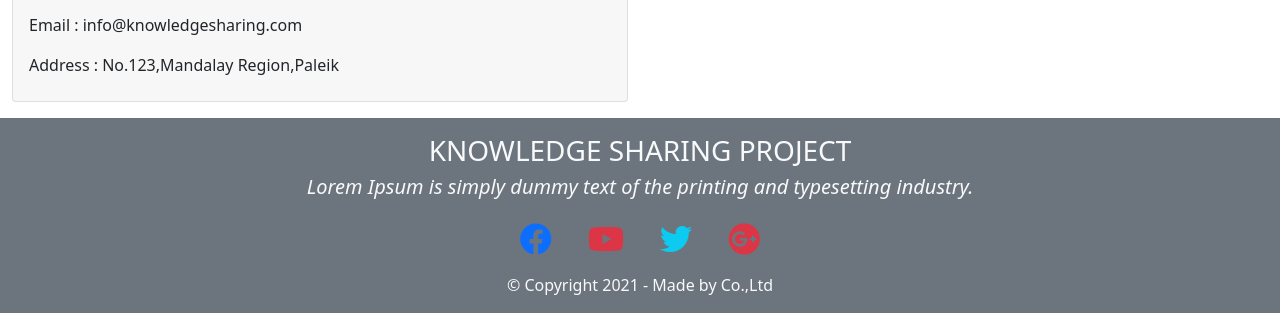
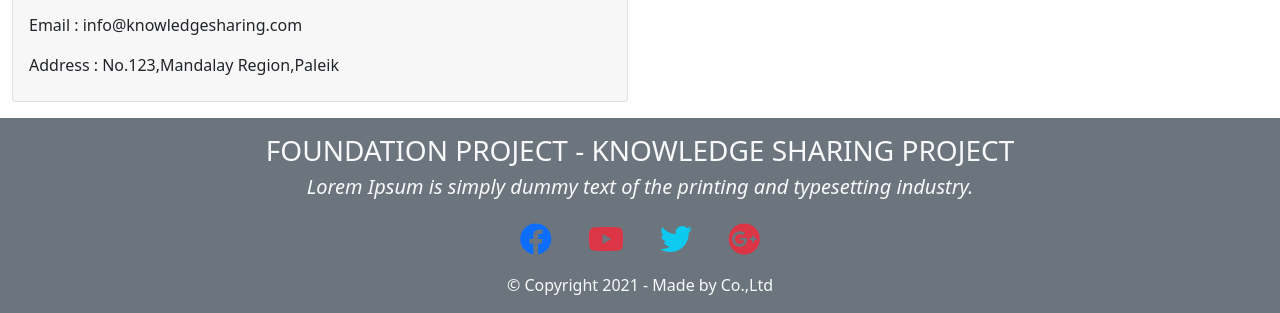
Before and after one commit to khainghninsi1832002/knowledgesharingproject, a plain HTML site: page index.html in a window 1280 px wide. Shown: the part 3583-3896 px from the top of the page. Drawn offline with nearby package versions, Linux system fonts and the light colour scheme.

Commit message:
21 Sep Knowledge Sharing Project

```diff
--- a/index.html
+++ b/index.html
@@ -331,7 +331,7 @@
         <div class="elfsight-app-4a319de3-48a7-47c9-8e55-6db1e29c6cb4"></div>
         <!-- END ELFSIGHT.COM FOR VIBER -->
             <div class="col-12 text-light text-center">
-                <h3 class="text-uppercase fw-light">Knowledge Sharing Project</h3>
+                <h3 class="text-uppercase fw-light">Foundation Project - Knowledge Sharing Project</h3>
                 <h5 class="fw-light fst-italic">Lorem Ipsum is simply dummy text of the printing and typesetting industry.</h5>
 
                 <div class="py-3">
```
